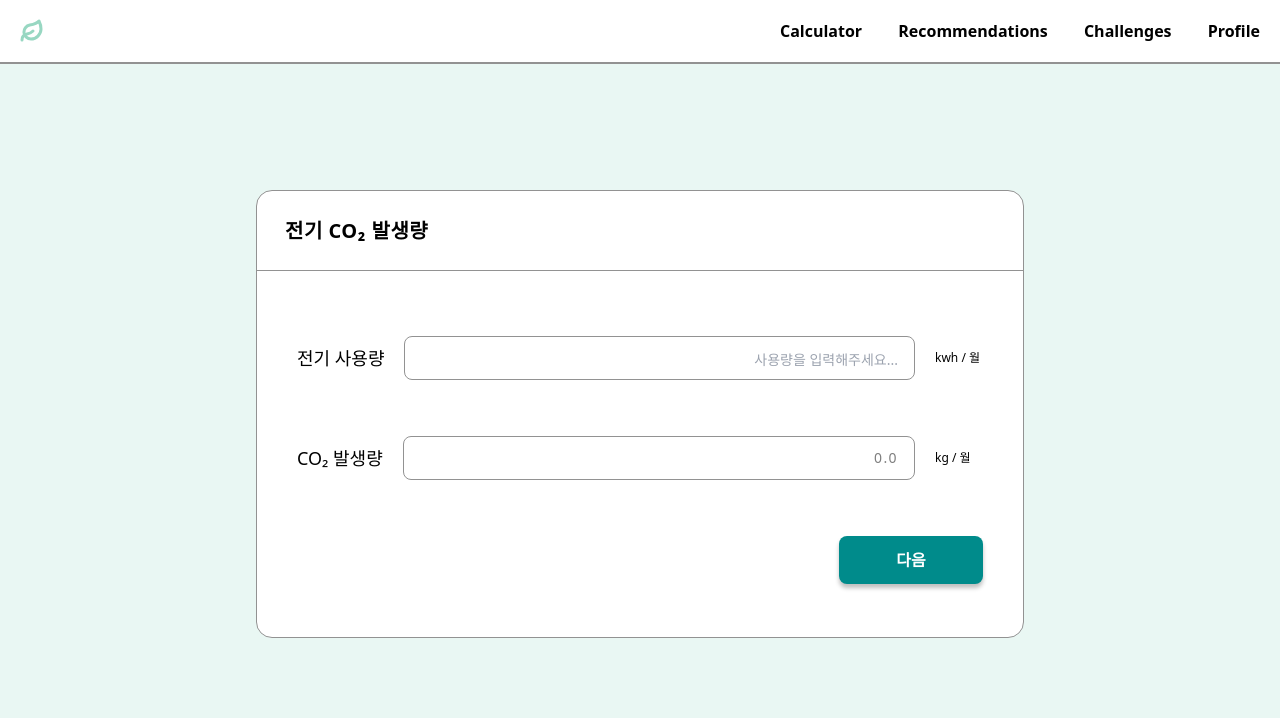
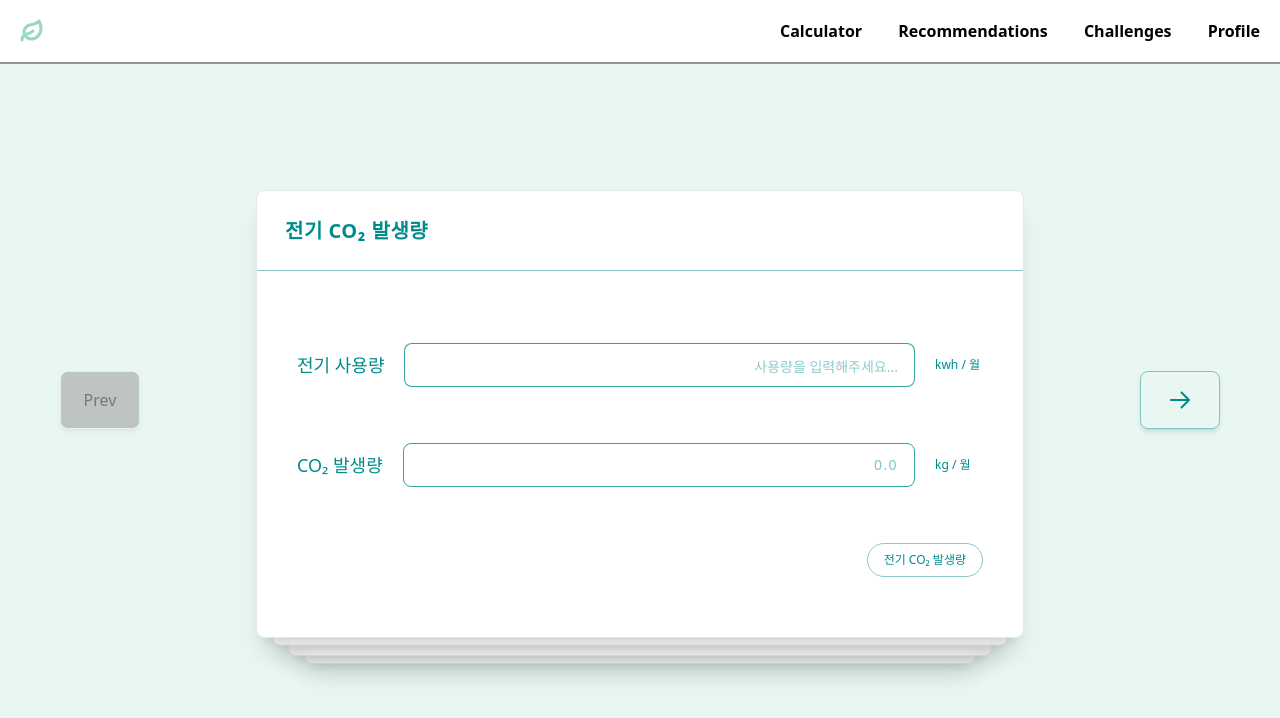
Before and after one commit to yeongminChae/footprint, a Next.js app: page /calculator in a window 1280 px wide. Shown: the top 718 px of the page. Built offline with nearby package versions, Linux system fonts and the light colour scheme.

Commit message:
구현 : calculator 컴포넌트와 formConfigs 객체를 사용하여 슬라이더 폼 구현 + calculator 슬라이더 컴포넌트를 이전 / 다음 버튼을 통해 이동 기능 구현 + calculator 슬라이더 에니메이션 기능 구현

```diff
--- a/src/pages/calculator/index.tsx
+++ b/src/pages/calculator/index.tsx
@@ -1,45 +1,121 @@
+import { useState } from "react";
+
+import { AnimatePresence, motion } from "framer-motion";
+
 import cls from "@/libs/utils";
-import Button from "../components/ui/button";
+import Arrow, { DisabledBtn } from "../components/calculator/arrow";
+import CalculatorForm, {
+  formConfigs,
+} from "../components/calculator/calculator";
 
 const Calculator = () => {
+  const [numAndIsPrev, setNumAndIsPrev] = useState({
+    number: 1,
+    isPrev: false,
+  });
+
+  const max = formConfigs.length;
+
+  const toNext = () => {
+    setNumAndIsPrev((prev) => {
+      const newNumber = prev.number === max ? max : prev.number + 1;
+      return { ...prev, number: newNumber, isPrev: false };
+    });
+  };
+  const toPrev = () => {
+    setNumAndIsPrev((prev) => {
+      const newNumber = prev.number === 1 ? 1 : prev.number - 1;
+      return { ...prev, number: newNumber, isPrev: true };
+    });
+  };
+
   return (
-    <div className="w-screen h-screen bg-bgColor bg-center flex items-center justify-center">
-      <section className="w-[48rem] h-[28rem] mt-7 bg-white rounded-2xl border border-borderColor">
-        <div className="h-20 px-7 flex flex-col justify-center border-b border-borderColor">
-          <span className="text-xl font-bold tracking-wide">
-            전기 CO₂ 발생량
-          </span>
-        </div>
+    <div className={container}>
+      {numAndIsPrev.number === 1 ? (
+        <DisabledBtn text="Prev" />
+      ) : (
+        <Arrow onClick={toPrev} left={true} />
+      )}
 
-        <div className="px-10 pt-3 flex flex-col h-[calc(100%-5rem)] justify-center items-end gap-14">
-          <div className="flex w-full justify-between items-center gap-5">
-            <span className="text-lg font-medium">전기 사용량</span>
-            <input
-              className={cls(
-                sharedStyles,
-                "text-end outline-none appearance-none text-sm placeholder:text-sm placeholder:right-4 placeholder:absolute"
-              )}
-              placeholder="사용량을 입력해주세요..."
-              type="number"
-            />
-            <span className="text-xs w-12 font-medium">kwh / 월</span>
-          </div>
+      <DivStacks />
 
-          <div className="flex w-full justify-between items-center gap-5">
-            <span className="text-lg font-medium">CO₂ 발생량</span>
-            <div className={cls(sharedStyles, "flex items-center justify-end")}>
-              <span className="text-sm opacity-50 tracking-widest">0.0</span>
-            </div>
-            <span className="text-xs w-12 font-medium">kg / 월</span>
-          </div>
+      <AnimatePresence custom={numAndIsPrev.isPrev}>
+        {formConfigs.map((config, idx) => {
+          return numAndIsPrev.number === idx + 1 ? (
+            <motion.div
+              key={config.keyword}
+              variants={slider}
+              custom={numAndIsPrev.isPrev}
+              initial="innumAndIsPrev"
+              animate="numAndIsPrev"
+              exit="exit"
+              className="absolute z-10 place-items-center justify-center -translate-y-[0.1rem]"
+            >
+              <CalculatorForm
+                title={config.title}
+                inputTitle={config.inputTitle}
+                co2={config.co2}
+                units={config.units}
+                keyword={config.keyword}
+                key={config.keyword}
+              />
+            </motion.div>
+          ) : null;
+        })}
+      </AnimatePresence>
 
-          <Button btnTitle={"다음"} moveUrl={"/"} size="small" />
-        </div>
-      </section>
+      {numAndIsPrev.number === max ? (
+        <DisabledBtn text="Next" />
+      ) : (
+        <Arrow onClick={toNext} left={false} />
+      )}
     </div>
   );
 };
 
 export default Calculator;
 
-const sharedStyles = "border border-borderColor flex-grow h-11 rounded-lg pr-4";
+const container =
+  "relative w-screen h-screen overflow-hidden bg-bgColor bg-center flex items-center justify-around gap-[55rem]";
+
+const DivStacks = () => {
+  const stackStyle =
+    "absolute rounded-lg border border-bordeColor shadow-xl h-[28rem] bg-white place-items-center";
+
+  return (
+    <>
+      <div className={cls("opacity-70 w-[42rem] translate-y-10", stackStyle)} />
+      <div className={cls("opacity-80 w-[44rem] translate-y-8", stackStyle)} />
+      <div
+        className={cls(
+          "opacity-90 w-[46rem] translate-y-[1.35rem]",
+          stackStyle
+        )}
+      />
+    </>
+  );
+};
+
+const slider = {
+  innumAndIsPrev: (isPrev: boolean) => ({
+    x: !isPrev ? 1500 : -1500,
+    opacity: 0,
+    scale: 0,
+  }),
+  numAndIsPrev: {
+    x: 0,
+    opacity: 1,
+    scale: 1,
+    transition: {
+      duration: 0.5,
+    },
+  },
+  exit: (isPrev: boolean) => ({
+    x: isPrev ? 1500 : -1500,
+    opacity: 0,
+    scale: 0,
+    transition: {
+      duration: 0.5,
+    },
+  }),
+};
```
